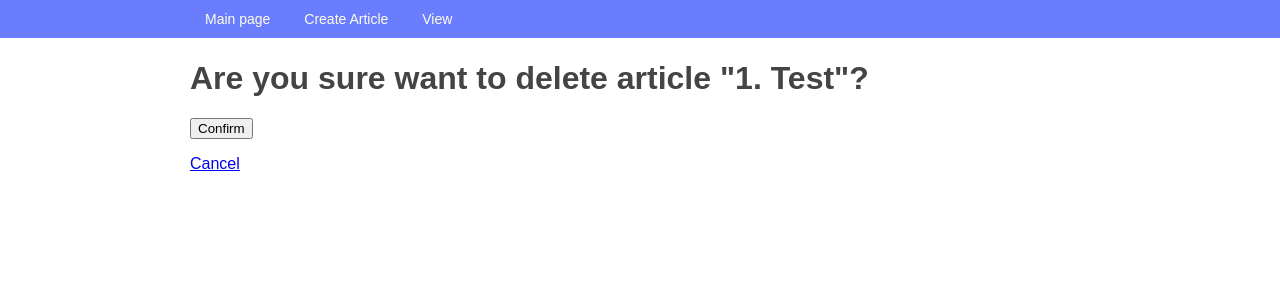
After one commit to ML500/hello_django, a Django app: page /article/1/delete/ in a window 1280 px wide. The commit adds this page. Shown: the top 300 px of the page. Run offline with Django 3.2, Linux system fonts and the light colour scheme; data comes from the database, SQL or seed files in the repository.

Commit message:
Add delete

```diff
--- a/source/hello/urls.py
+++ b/source/hello/urls.py
@@ -15,7 +15,8 @@ Including another URLconf
 """
 from django.contrib import admin
 from django.urls import path
-from webapp.views import index_view, article_create_view, article_view, article_update_view
+from webapp.views import index_view, article_create_view, article_view,\
+                         article_update_view, article_delete_view
 
 urlpatterns = [
     path('admin/', admin.site.urls),
@@ -23,4 +24,5 @@ urlpatterns = [
     path('articles/add/', article_create_view, name='article_create'),
     path('article/<int:pk>/', article_view, name='article_view'),
     path('article/<int:pk>/update/',article_update_view, name='article_update'),
+    path('article/<int:pk>/delete/', article_delete_view, name='article_delete')
 ]
--- /dev/null
+++ b/source/webapp/templates/delete_article.html
@@ -0,0 +1,13 @@
+{% extends "base.html" %}
+{% block title %}Delete Article{% endblock %}
+{% block menu %}
+    <li><a href="{% url 'article_view' article.pk %}">View</a></li>
+{% endblock %}
+{% block content %}
+    <h1>Are you sure want to delete article "{{ article }}"?</h1>
+    <form method="POST" action="{% url "article_delete" article.pk %}" class="text-center">
+        {% csrf_token %}
+        <p><input type="submit" value="Confirm"></p>
+        <p><a href="{% url "article_view" article.pk %}">Cancel</a></p>
+    </form>
+{% endblock %}
--- a/source/webapp/templates/index.html
+++ b/source/webapp/templates/index.html
@@ -9,5 +9,6 @@
         <p>Cтатус: ({{ article.status }} | {{ article.get_status_display }})</p>
         <p>{{ article.author }} | {{ article.created_at }}</p>
         <p><a href="{% url 'article_update' article.pk %}">Update</a></p>
+        <p><a href="{% url 'article_delete' article.pk %}">Delete</a></p>
     {% endfor %}
 {% endblock %}
--- a/source/webapp/views.py
+++ b/source/webapp/views.py
@@ -1,7 +1,6 @@
 from django.shortcuts import render, redirect, get_object_or_404
 from django.urls import reverse
 from django.http import HttpResponseNotAllowed
-
 from webapp.models import Article, STATUS_CHOICES
 from webapp.forms import ArticleForm
 
@@ -21,9 +20,8 @@ def article_view(request, pk):
 
 def article_create_view(request):
     if request.method == 'GET':
-
         return render(request, 'article_create.html', context={
-             'form': ArticleForm()
+            'form': ArticleForm()
         })
     elif request.method == 'POST':
         form = ArticleForm(data=request.POST)
@@ -41,17 +39,6 @@ def article_create_view(request):
                 'form': form
             })
 
-        article.title = request.POST.get('title')
-        article.text = request.POST.get('text')
-        article.author = request.POST.get('author')
-        article.status = request.POST.get('status')
-        article.save()
-        # url = reverse('article_view', kwargs={'pk': article.pk})
-        # return redirect(url)
-        return redirect('article_view', pk=article.pk)
-    else:
-        return HttpResponseNotAllowed(permitted_methods=['GET', 'POST'])
-
 
 # def delete_article(request):
 #     if request.method == 'GET':
@@ -64,7 +51,6 @@ def article_create_view(request):
 #         return render(request, 'index.html', context={
 #             'articles': data
 #         })
-
 def article_update_view(request, pk):
     article = get_object_or_404(Article, pk=pk)
     if request.method == 'GET':
@@ -90,3 +76,12 @@ def article_update_view(request, pk):
         return redirect('article_view', pk=article.pk)
     else:
         return HttpResponseNotAllowed(permitted_methods=['GET', 'POST'])
+
+
+def article_delete_view(request, pk):
+    article = get_object_or_404(Article, pk=pk)
+    if request.method == 'GET':
+        return render(request, 'delete_article.html', context={'article': article})
+    elif request.method == 'POST':
+        article.delete()
+        return redirect('index')
```
